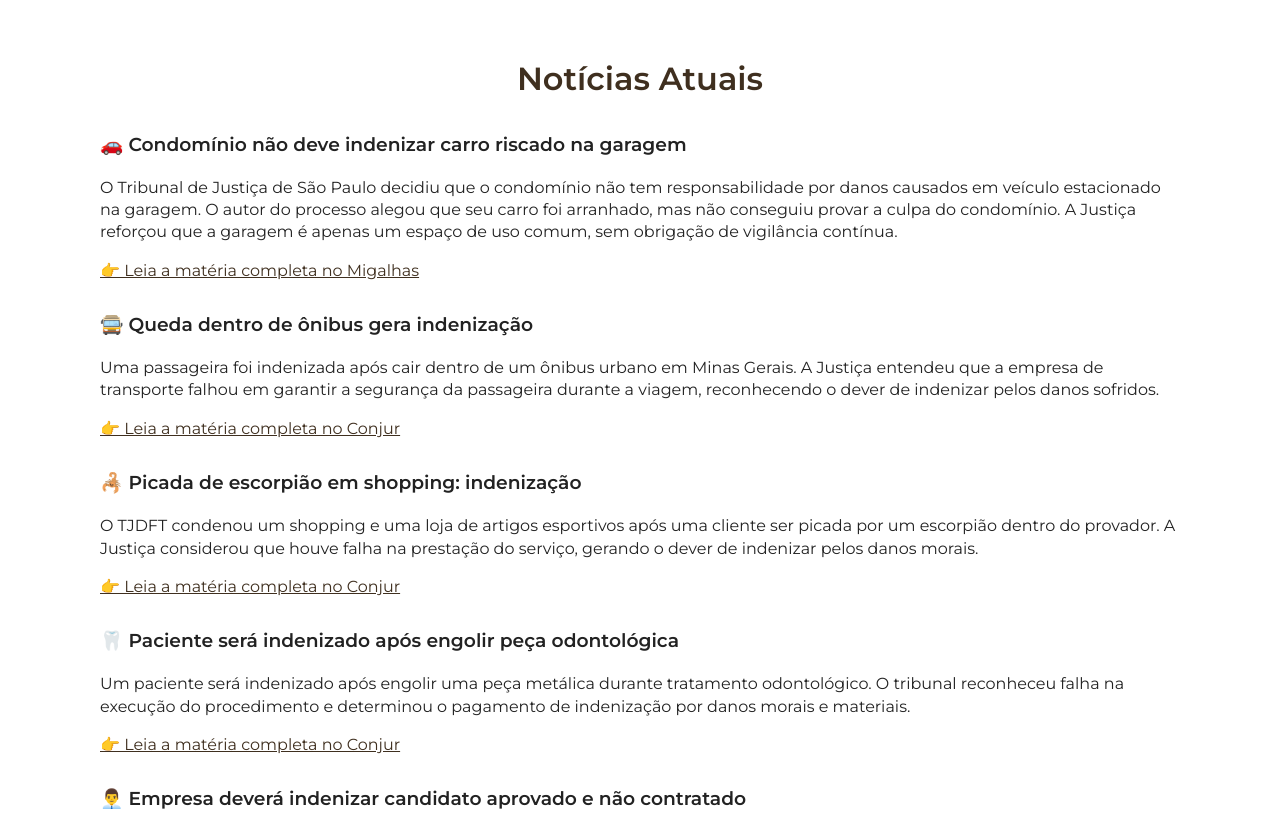
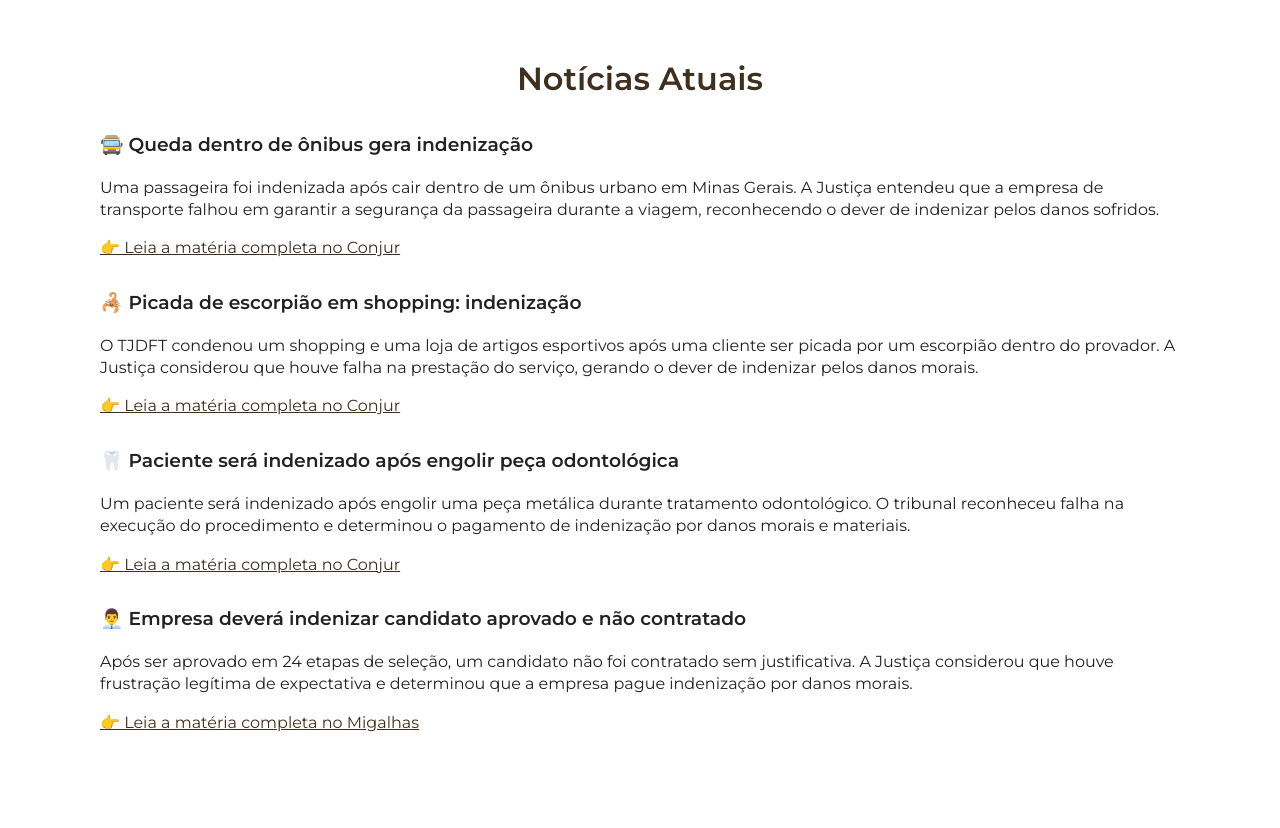
Before and after one commit to EyderLucio/elus-advocacia-site, a plain HTML site: page index.html in a window 1280 px wide. Shown: the part 3600-4428 px from the top of the page. Drawn offline with Linux system fonts and the light colour scheme.

Commit message:
Update index.html

```diff
--- a/index.html
+++ b/index.html
@@ -139,13 +139,7 @@ Atendemos principalmente pessoas físicas que buscam uma solução rápida, just
   <section id="noticias">
   <h2>Notícias Atuais</h2>
 
-    <div class="noticia-bloco">
-  <h3>🚗 Condomínio não deve indenizar carro riscado na garagem</h3>
-  <p>O Tribunal de Justiça de São Paulo decidiu que o condomínio não tem responsabilidade por danos causados em veículo estacionado na garagem. O autor do processo alegou que seu carro foi arranhado, mas não conseguiu provar a culpa do condomínio. A Justiça reforçou que a garagem é apenas um espaço de uso comum, sem obrigação de vigilância contínua.</p>
-  <p><a href="https://www.migalhas.com.br/quentes/435660/condominio-nao-respondera-por-danos-em-carro-estacionado-na-garagem" target="_blank">👉 Leia a matéria completa no Migalhas</a></p>
-</div>
-
-    <div class="noticia-bloco">
+       <div class="noticia-bloco">
   <h3>🚍 Queda dentro de ônibus gera indenização</h3>
   <p>Uma passageira foi indenizada após cair dentro de um ônibus urbano em Minas Gerais. A Justiça entendeu que a empresa de transporte falhou em garantir a segurança da passageira durante a viagem, reconhecendo o dever de indenizar pelos danos sofridos.</p>
   <p><a href="https://www.conjur.com.br/2025-ago-02/tj-mg-condena-empresa-de-onibus-a-indenizar-uma-passageira-por-queda/" target="_blank">👉 Leia a matéria completa no Conjur</a></p>
```
